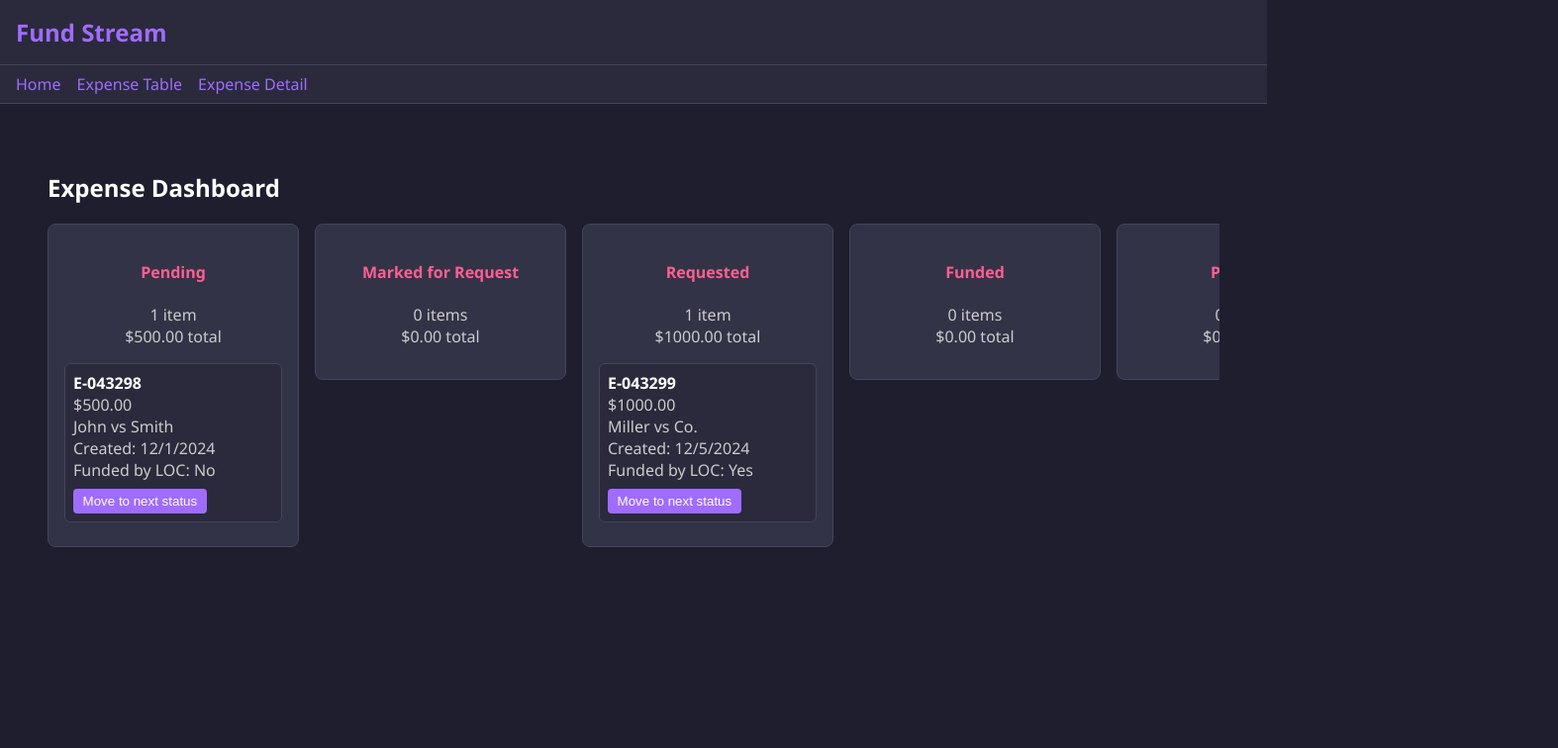
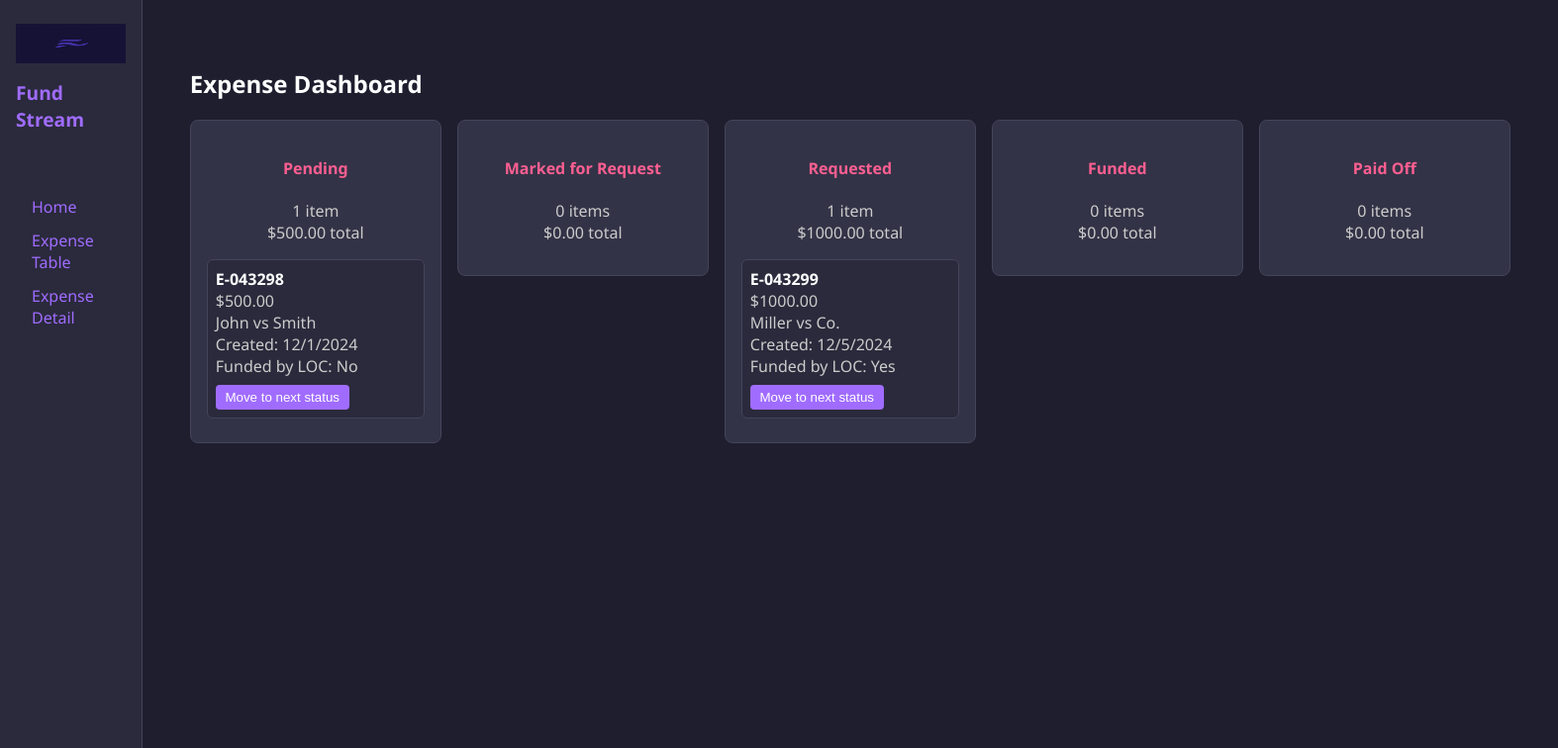
Before and after one commit to edcres/law-expense-lending, a React (Create React App) app in the folder client/: page / in a window 1280 px wide. Shown: the top 756 px of the page at 99% size, 1574 px wide, since content can reach past the window. Built offline with nearby package versions, Linux system fonts and the light colour scheme.

Commit message:
Turned the top column into a sidebar.

```diff
--- a/client/src/components/Layout.js
+++ b/client/src/components/Layout.js
@@ -2,54 +2,45 @@ import React from 'react';
 import { Outlet, Link } from 'react-router-dom';
 import colors from '../styles/theme';
 import config from '../config';
+import logo from '../assets/logo.png';
 
 export default function Layout() {
   return (
     <div style={{
+      display: 'flex',
+      minHeight: '100vh',
+      fontFamily: "'Segoe UI', sans-serif",
       backgroundColor: colors.background,
-      color: colors.textPrimary,
-      minHeight: '100vh',
+      color: colors.textPrimary
+    }}>
+      {/* Sidebar */}
+      <aside style={{
+        width: '220px',
+        backgroundColor: colors.surface,
+        padding: '1.5rem 1rem',
+        borderRight: `1px solid ${colors.border}`,
         display: 'flex',
         flexDirection: 'column',
-      fontFamily: "'Segoe UI', sans-serif"
+        gap: '1rem'
       }}>
-      {/* Header */}
-      <header style={{
-        padding: '1rem',
-        backgroundColor: colors.surface,
-        borderBottom: `1px solid ${colors.border}`
-      }}>
-        <h1 style={{ margin: 0, fontSize: '1.5rem', color: colors.primary }}>
+        <img src={logo} alt="Logo" style={{ height: '40px' }} />
+        <h2 style={{ margin: 0, fontSize: '1.2rem', color: colors.primary }}>
           {config.appName}
-        </h1>
-      </header>
+        </h2>
 
-      {/* Navigation Bar */}
-      <nav style={{
-        padding: '0.5rem 1rem',
-        backgroundColor: colors.surface,
-        borderBottom: `1px solid ${colors.border}`
-      }}>
-        <Link to="/" style={{ marginRight: '1rem', color: colors.primary, textDecoration: 'none' }}>
-          Home
-        </Link>
-        <Link to="/expense-table" style={{ marginRight: '1rem', color: colors.primary, textDecoration: 'none' }}>
-          Expense Table
-        </Link>
-        <Link to="/expense/1" style={{ color: colors.primary, textDecoration: 'none' }}>
-          Expense Detail
-        </Link>
+        <nav style={{ marginTop: '2rem', display: 'flex', flexDirection: 'column', gap: '0.75rem' }}>
+          <Link to="/" style={{ color: colors.primary, textDecoration: 'none' }}>Home</Link>
+          <Link to="/expense-table" style={{ color: colors.primary, textDecoration: 'none' }}>Expense Table</Link>
+          <Link to="/expense/1" style={{ color: colors.primary, textDecoration: 'none' }}>Expense Detail</Link>
         </nav>
+      </aside>
 
       {/* Main Content */}
-      <main style={{
-        padding: '2rem',
-        flex: 1
-      }}>
+      <div style={{ flex: 1, display: 'flex', flexDirection: 'column' }}>
+        <main style={{ padding: '2rem', flex: 1 }}>
           <Outlet />
         </main>
 
-      {/* Footer */}
         <footer style={{
           padding: '1rem',
           textAlign: 'center',
@@ -57,8 +48,9 @@ export default function Layout() {
           borderTop: `1px solid ${colors.border}`,
           color: colors.textSecondary
         }}>
-        &copy; {new Date().getFullYear()} Expense App. All rights reserved.
+          &copy; {new Date().getFullYear()} {config.appName}. All rights reserved.
         </footer>
+      </div>
     </div>
   );
 }
```
Lines whose indentation alone changed are shown as unchanged.
